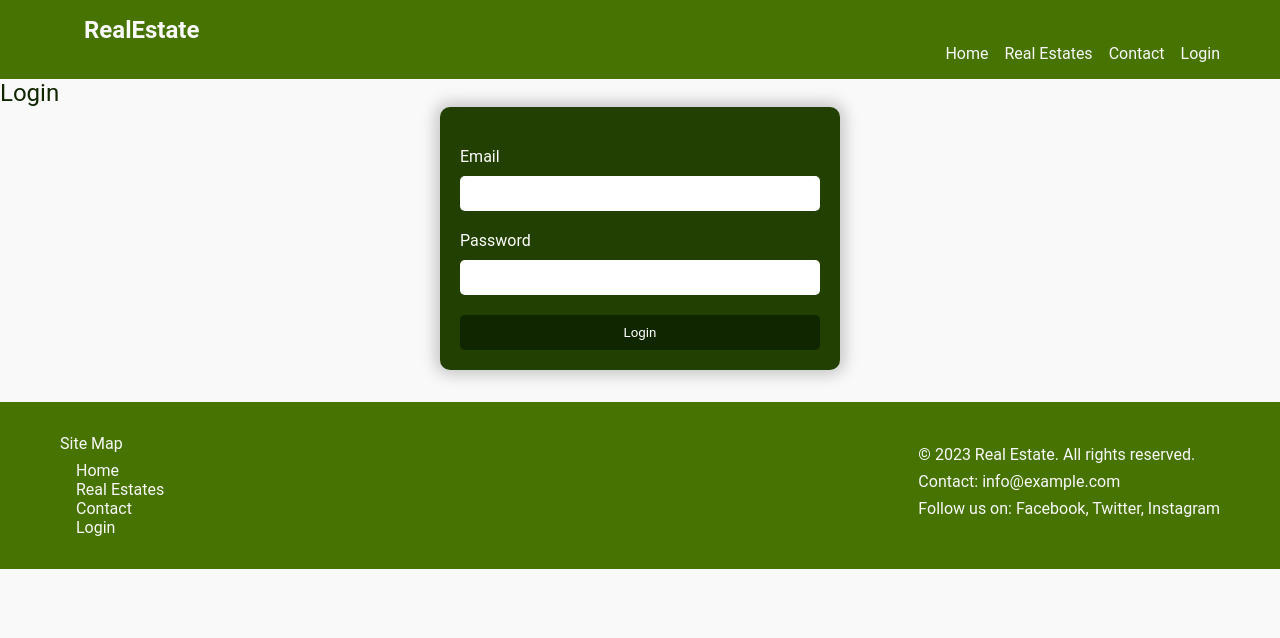
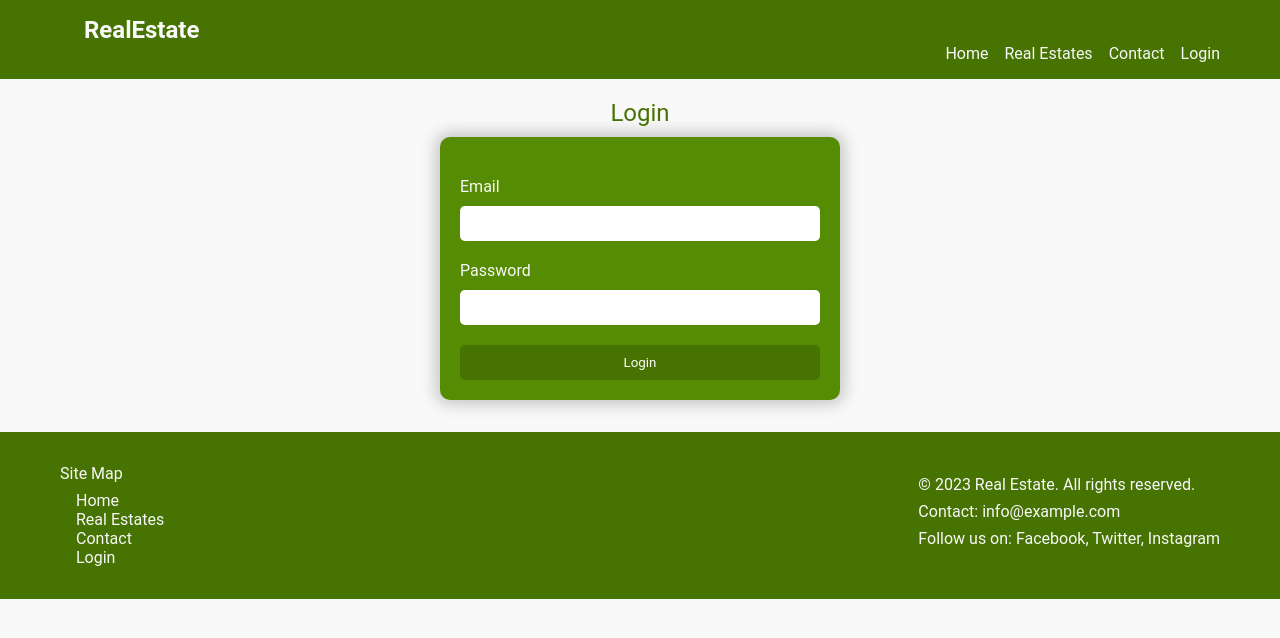
Before and after one commit to madcelo/real-estate-app-frontend, a React (Create React App) app: page /login in a window 1280 px wide. Shown: the top 638 px of the page. Built offline with nearby package versions, Linux system fonts and the light colour scheme.

Commit message:
feat: corrections to style and to admin route in the App.js

```diff
--- a/src/App.js
+++ b/src/App.js
@@ -6,6 +6,7 @@ import RealEstates from "./components/pages/RealEstates";
 import EstatesDetails from "./components/pages/EstatesDetails";
 import ContactPage from "./components/pages/ContactPage";
 import LoginPage from "./components/pages/LoginPage";
+import AdminPage from "./components/pages/AdminPage";
 
 function App() {
   return (
@@ -18,6 +19,7 @@ function App() {
           <Route path="/real-estates/:id" element={<EstatesDetails />} />
           <Route path="/contact" element={<ContactPage />} />
           <Route path="/login" element={<LoginPage />} />
+          <Route path="/admin" element={<AdminPage />} />
           <Route path="/contact" element={<ContactPage />} />
         </Routes>
       </main>
--- a/src/index.css
+++ b/src/index.css
@@ -402,13 +402,20 @@ textarea {
 }
 
 /* LOGIN FORM */
+
+.login-page h2{
+  text-align: center;
+  margin-top: 20px;
+  margin-bottom: 10px;
+  color: var(--green);
+}
 .login-form-container {
   display: flex;
   flex-direction: column;
   align-items: center;
   justify-content: center;
   padding: 20px;
-  background-color: var(--dark-green);
+  background-color: var(--light-green);
   border-radius: 10px;
   box-shadow: 0px 0px 15px 5px rgba(0, 0, 0, 0.2);
   max-width: 400px;
@@ -422,7 +429,7 @@ textarea {
 }
 
 .login-form-container label {
-  color: var(--white);
+  color: var(--light-grey);
   margin-top: 20px;
   margin-bottom: 10px;
 }
@@ -435,7 +442,7 @@ textarea {
 
 .login-form-container button {
   color: var(--white);
-  background-color: var(--even-darker-green);
+  background-color: var(--green);
   border: none;
   border-radius: 5px;
   padding: 10px;
@@ -445,7 +452,7 @@ textarea {
 }
 
 .login-form-container button:hover {
-  background-color: var(--light-grey);
+  background-color: var(--dark-green);
 }
 
 .login-form-container .error-message {
```
